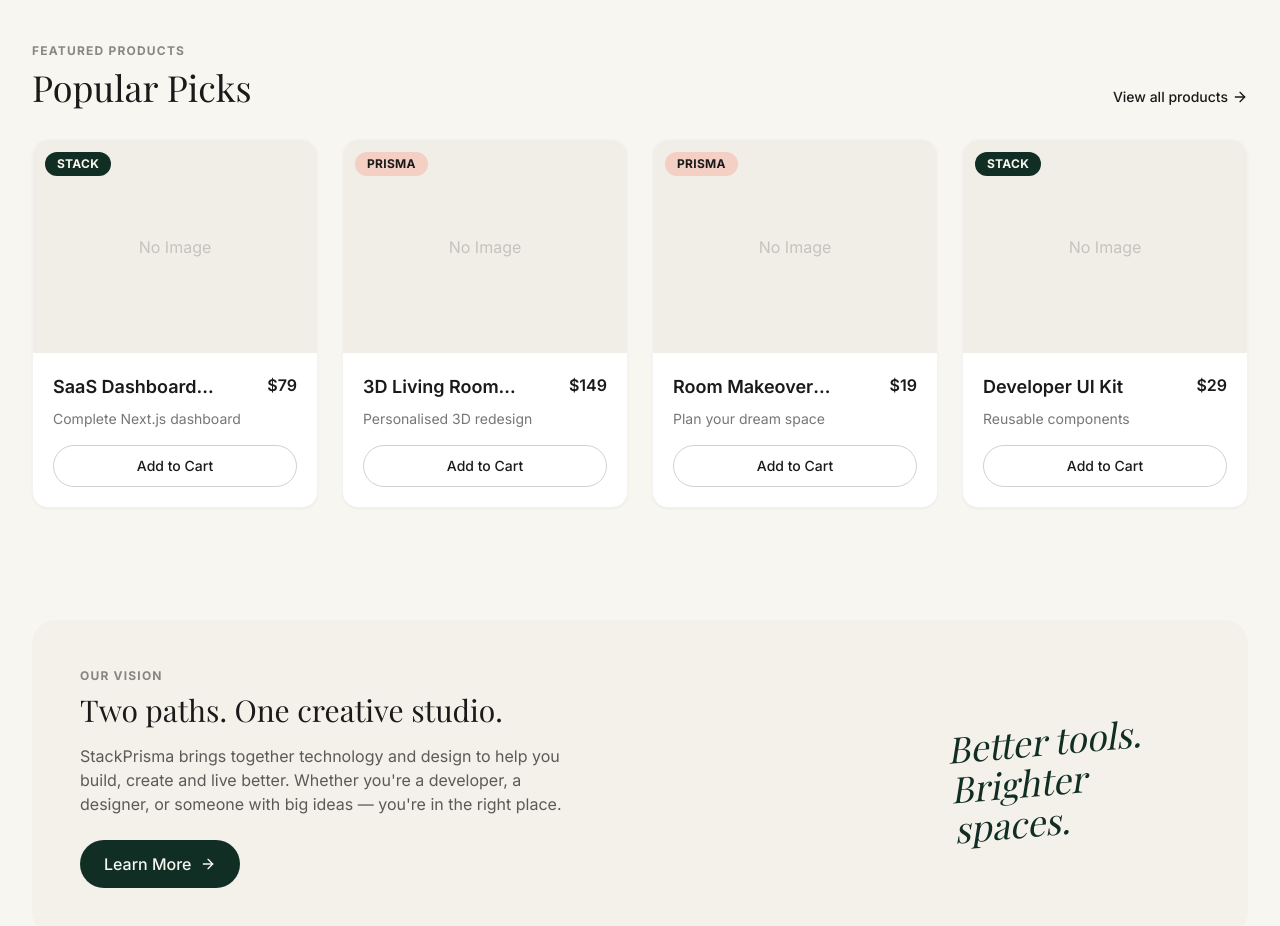
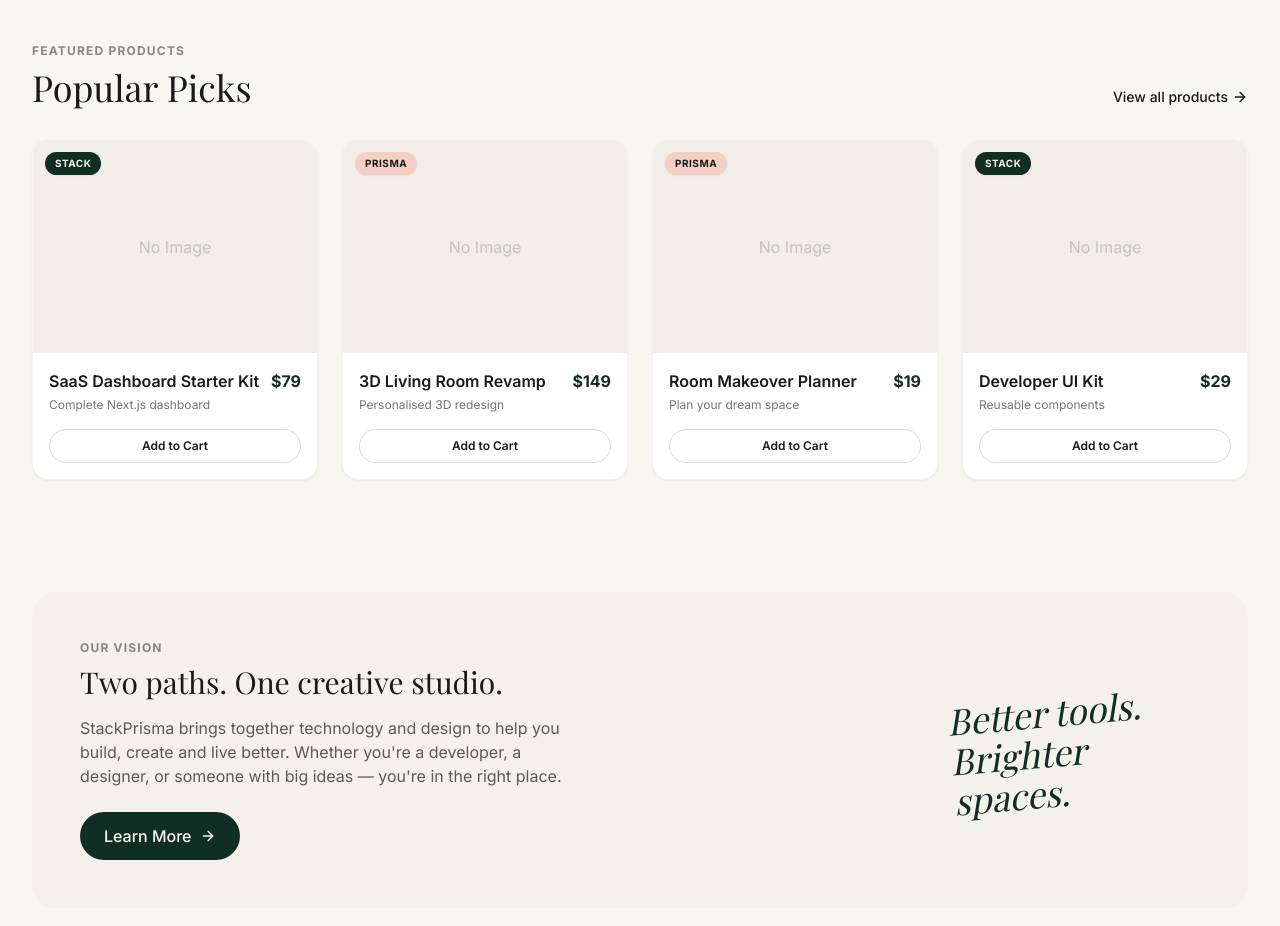
Before and after one commit to GraceM-Portfolio/businessprisma, a Next.js app: page / in a window 1280 px wide. Shown: the part 1740-2666 px from the top of the page. Built offline with nearby package versions, Linux system fonts and the light colour scheme; a web font is replaced by a local one.

Commit message:
Update ProductCard.tsx

```diff
--- a/src/components/ProductCard.tsx
+++ b/src/components/ProductCard.tsx
@@ -8,21 +8,24 @@ export default function ProductCard({ product }: { product: any }) {
   const isStack = product.tags?.includes('Stack') || product.format?.includes('Next.js') || product.format?.includes('React') || product.title.includes('Kit');
 
   return (
-    <div className="group flex flex-col h-full bg-white rounded-2xl border border-brand-charcoal/5 shadow-sm hover:shadow-md transition-all overflow-hidden">
-      <div className="aspect-[4/3] relative overflow-hidden bg-brand-light">
+    <div className="group flex flex-col h-full bg-white rounded-2xl border border-brand-charcoal/5 shadow-sm hover:shadow-lg transition-all duration-300 overflow-hidden">
+      {/* Image Container */}
+      <div className="aspect-[4/3] relative overflow-hidden bg-brand-light w-full">
         {product.image_url ? (
           <Image
             src={product.image_url}
             alt={product.title}
             fill
             className="object-cover group-hover:scale-105 transition-transform duration-500"
+            sizes="(max-width: 768px) 85vw, 280px"
           />
         ) : (
           <div className="absolute inset-0 flex items-center justify-center text-brand-charcoal/20">No Image</div>
         )}
 
+        {/* Tag Pill */}
         {product.tags && product.tags[0] && (
-          <div className={`absolute top-3 left-3 px-3 py-1 rounded-full text-xs font-bold tracking-wide uppercase ${
+          <div className={`absolute top-3 left-3 px-2.5 py-1 rounded-full text-[10px] font-bold tracking-wider uppercase shadow-sm ${
             isStack ? 'bg-brand-green text-brand-cream' : 'bg-brand-peach text-brand-charcoal'
           }`}>
             {product.tags[0]}
@@ -30,21 +33,22 @@ export default function ProductCard({ product }: { product: any }) {
         )}
       </div>
 
-      <div className="p-5 flex flex-col flex-grow">
-        <div className="flex justify-between items-start mb-2">
-          <Link href={`/product/${product.slug || product.id}`}>
-            <h3 className="font-semibold text-lg group-hover:text-brand-green transition-colors line-clamp-1">
+      {/* Content Container */}
+      <div className="p-4 flex flex-col flex-grow">
+        <div className="flex justify-between items-start mb-1 gap-2">
+          <Link href={`/product/${product.slug || product.id}`} className="flex-1">
+            <h3 className="font-semibold text-base text-brand-charcoal group-hover:text-brand-green transition-colors line-clamp-1">
               {product.title}
             </h3>
           </Link>
-          <span className="font-semibold whitespace-nowrap ml-4">${product.price}</span>
+          <span className="font-bold text-brand-green whitespace-nowrap">${product.price}</span>
         </div>
 
-        <p className="text-sm text-brand-charcoal/60 line-clamp-2 mb-4 flex-grow">{product.description}</p>
+        <p className="text-xs text-brand-charcoal/60 line-clamp-2 mb-4 flex-grow">{product.description}</p>
 
         <button
           onClick={() => addToCart(product)}
-          className="w-full py-2.5 rounded-full border border-brand-charcoal/20 text-sm font-medium hover:bg-brand-green hover:text-brand-cream hover:border-brand-green transition-all"
+          className="w-full py-2 rounded-full border border-brand-charcoal/15 text-xs font-semibold text-brand-charcoal hover:bg-brand-green hover:text-brand-cream hover:border-brand-green transition-all"
         >
           Add to Cart
         </button>
```
